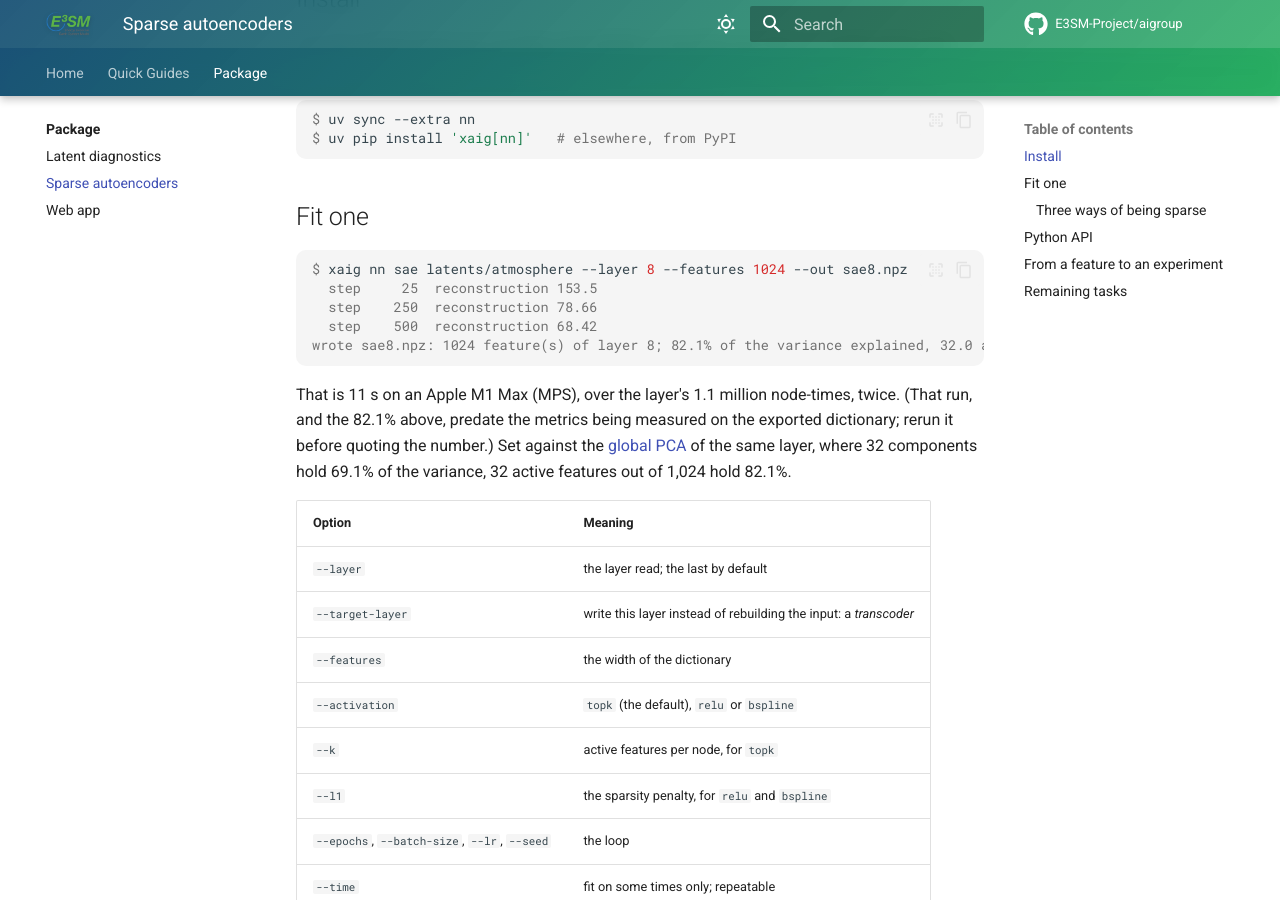
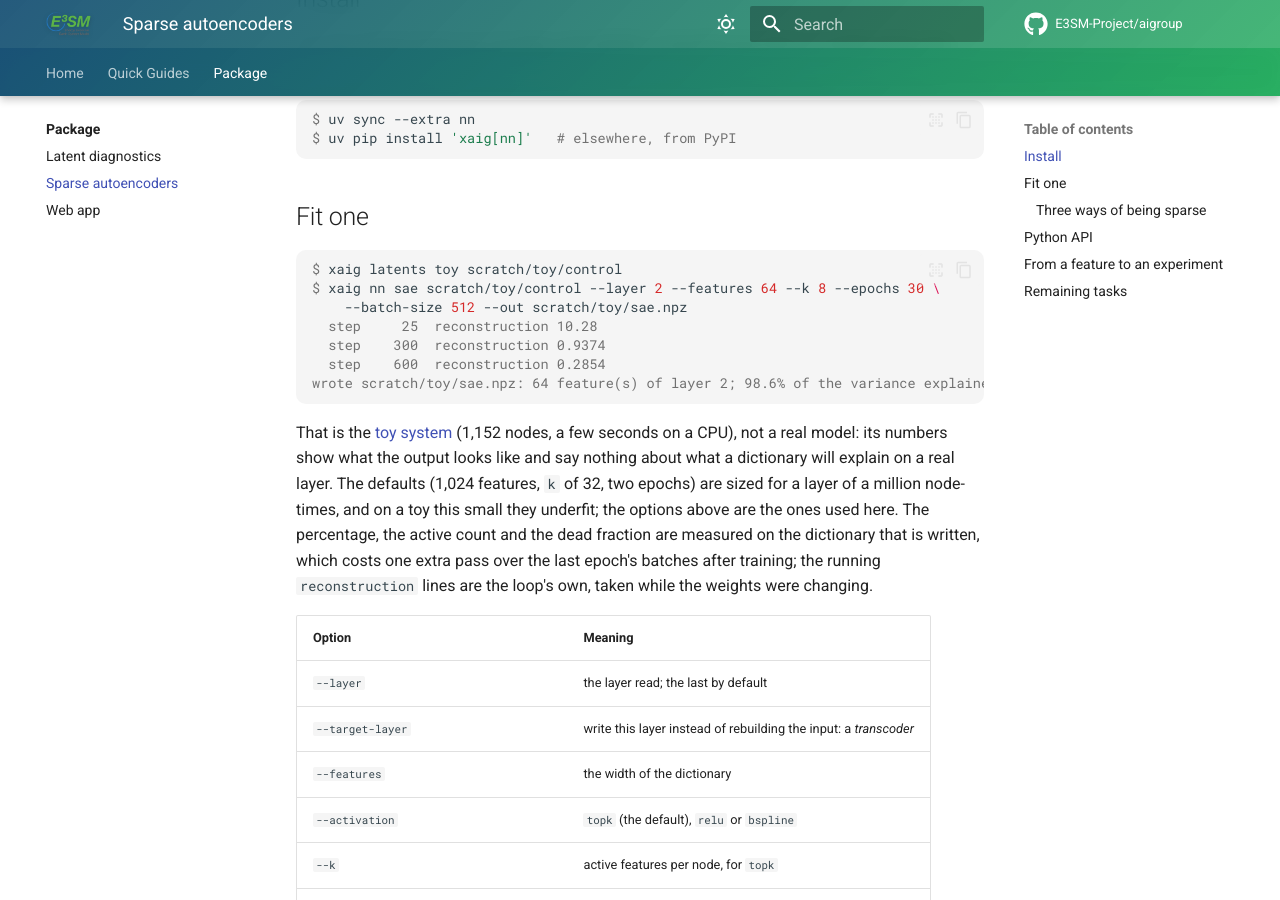
Before and after one commit to E3SM-Project/aigroup, an MkDocs documentation site: the page built from docs/package/nn.md, in a window 1280 px wide and 900 px high, scrolled down 507 px. Built offline with MkDocs 1.6.1 and Material for MkDocs 9.7.7, drawn with Linux system fonts in a browser that asks for light colours; comment, search, counter and statistics services are not loaded.

Commit message:
refuse a layer position mismatch only when both runs declare one, and fix the docs
A run that declares nothing was compared by its local index and refused as a
different place even with allow_unverified. One-sided placement is now
incomplete identity. Share the block size between source and samples. State the
NaN-at-valid-nodes behaviour change, and replace the stale sae console run with
one on the toy archive.

Co-Authored-By: Claude Sonnet 5.5 <noreply@anthropic.com>

````diff
--- a/docs/package/nn.md
+++ b/docs/package/nn.md
@@ -26,18 +26,23 @@ $ uv pip install 'xaig[nn]'   # elsewhere, from PyPI
 ## Fit one
 
 ```console
-$ xaig nn sae latents/atmosphere --layer 8 --features 1024 --out sae8.npz
-  step     25  reconstruction 153.5
-  step    250  reconstruction 78.66
-  step    500  reconstruction 68.42
-wrote sae8.npz: 1024 feature(s) of layer 8; 82.1% of the variance explained, 32.0 active per node, 0.0% dead
+$ xaig latents toy scratch/toy/control
+$ xaig nn sae scratch/toy/control --layer 2 --features 64 --k 8 --epochs 30 \
+    --batch-size 512 --out scratch/toy/sae.npz
+  step     25  reconstruction 10.28
+  step    300  reconstruction 0.9374
+  step    600  reconstruction 0.2854
+wrote scratch/toy/sae.npz: 64 feature(s) of layer 2; 98.6% of the variance explained, 8.0 active per node, 14.1% dead
 ```
 
-That is 11 s on an Apple M1 Max (MPS), over the layer's 1.1 million node-times, twice.
-(That run, and the 82.1% above, predate the metrics being measured on the exported
-dictionary; rerun it before quoting the number.) Set
-against the [global PCA](latents.md#methods-a-basis-is-a-value) of the same layer, where
-32 components hold 69.1% of the variance, 32 active features out of 1,024 hold 82.1%.
+That is the [toy system](index.md) (1,152 nodes, a few seconds on a CPU), not a real
+model: its numbers show what the output looks like and say nothing about what a dictionary
+will explain on a real layer. The defaults (1,024 features, `k` of 32, two epochs) are
+sized for a layer of a million node-times, and on a toy this small they underfit; the
+options above are the ones used here. The percentage, the active count and the dead
+fraction are measured on the dictionary that is written, which costs one extra pass over
+the last epoch's batches after training; the running `reconstruction` lines are the
+loop's own, taken while the weights were changing.
 
 | Option | Meaning |
 | --- | --- |
````
Also changed, not shown: docs/package/latents.md (+5 -1 lines), src/xaig/latents/AGENTS.md (+5 -4 lines), 3 other files.
